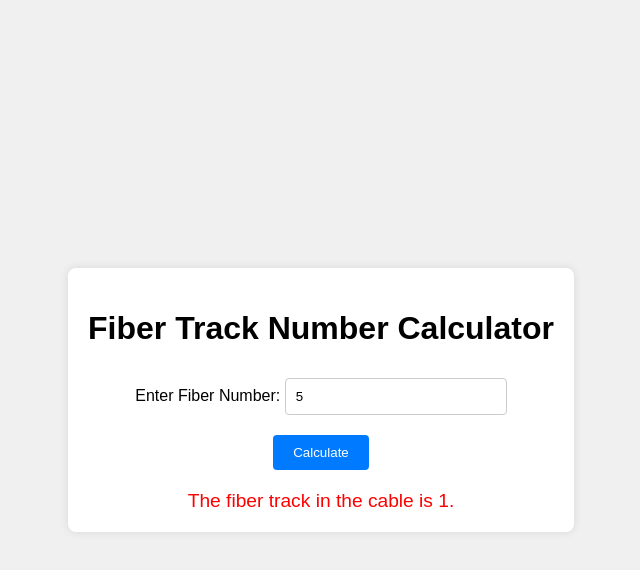
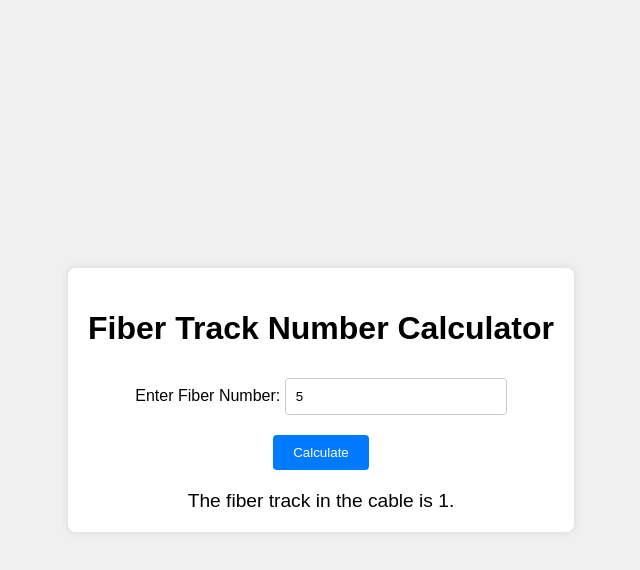
Before and after one commit to Imadyou/OpticalFiberCalculator, a plain HTML site: page index.html in a window 1280 px wide. Both pictures are taken after typing "5" into the empty fields and a click on the button "Calculate". Shown: the whole page, without its empty margins (319-959 px from the left). Drawn offline with Linux system fonts and the light colour scheme.

Commit message:
adds the warning with red color syle to the result text

```diff
--- a/index.html
+++ b/index.html
@@ -14,7 +14,7 @@
         <input type="number" id="fiberNumber" placeholder="Enter a number" />
       </div>
       <button onclick="calculateTrackNumber()">Calculate</button>
-      <div id="result" class="red"></div>
+      <div id="result"></div>
     </div>
     <script src="script.js"></script>
   </body>
--- a/script.js
+++ b/script.js
@@ -16,14 +16,16 @@ function calculateTrackNumber() {
   let resultDiv = document.getElementById("result");
 
   if (fiberNumberInput === "") {
+    resultDiv.style.color = "red";
     resultDiv.innerHTML = "Please enter a fiber number.";
-    resultDiv.classList.add("red");
+
     return;
   }
 
   let fiberNumber = parseInt(fiberNumberInput);
 
   if (isNaN(fiberNumber) || fiberNumber <= 0) {
+    resultDiv.style.color = "red";
     resultDiv.innerHTML = "Please enter a valid positive number.";
     return;
   }
@@ -36,6 +38,6 @@ function calculateTrackNumber() {
   } else {
     trackNumber = Math.ceil(divisionResult);
   }
-
+  resultDiv.style.color = "black";
   resultDiv.innerHTML = `The fiber track in the cable is ${trackNumber}.`;
 }
--- a/styles.css
+++ b/styles.css
@@ -45,7 +45,3 @@ button:hover {
   margin-top: 20px;
   font-size: 1.2em;
 }
-
-.red {
-  color: red;
-}
```
Also changed, not shown: 3 other files.
